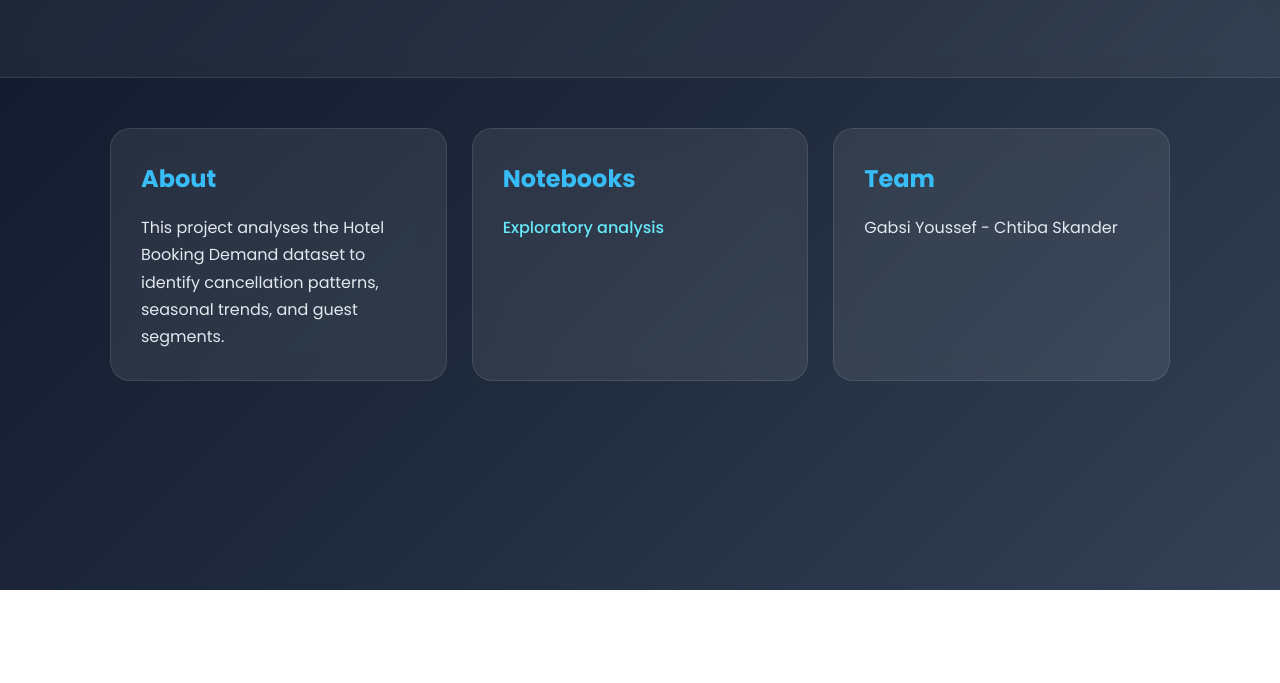
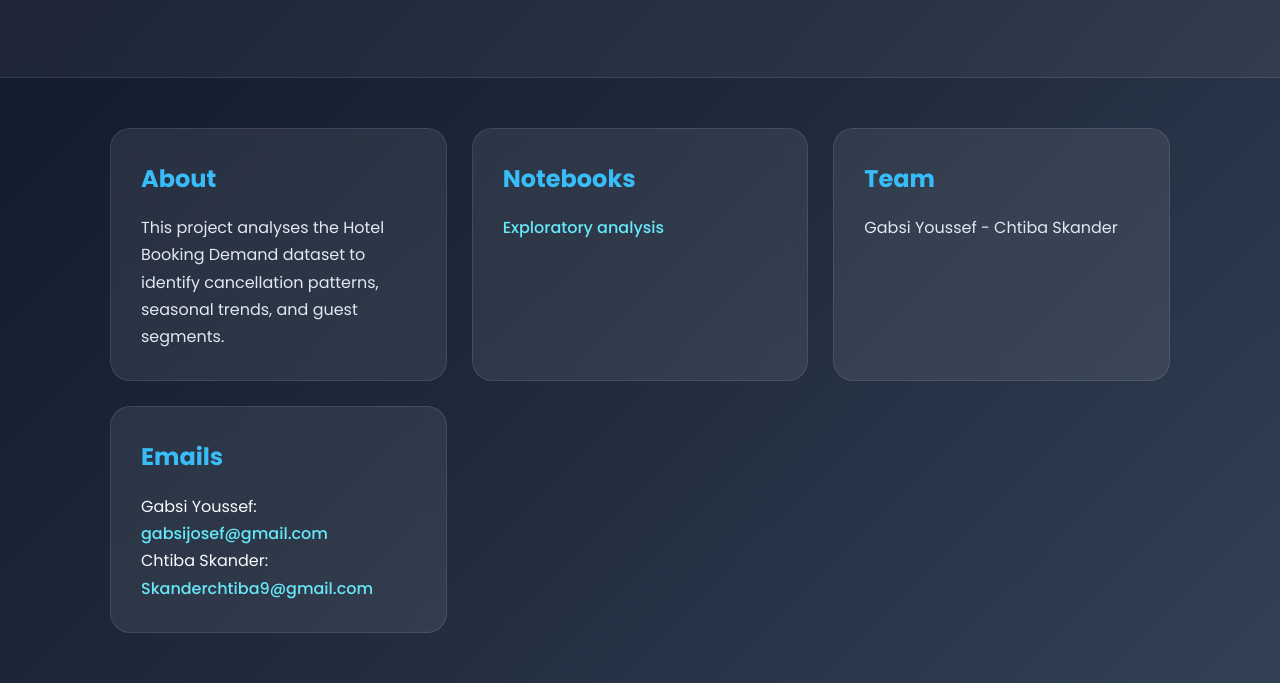
Before and after one commit to GabsiYoussef/Youssef-and-Skander-Project, a plain HTML site: page docs/index.html in a window 1280 px wide. Shown: the part 210-893 px from the top of the page. Before the commit the page ends 800 px from the top, so only its background shows below. Drawn offline with Linux system fonts and the light colour scheme.

Commit message:
Update index.html

```diff
--- a/docs/index.html
+++ b/docs/index.html
@@ -30,6 +30,11 @@
             <h2>Team</h2>
             <p>Gabsi Youssef - Chtiba Skander</p>
         </section>
+        <section>
+            <h2>Emails</h2>
+            Gabsi Youssef: <a href="mailto:gabsijosef@gmail.com">gabsijosef@gmail.com</a><br>
+            Chtiba Skander: <a href="mailto:Skanderchtiba9@gmail.com">Skanderchtiba9@gmail.com</a>
+        </section>
     </main>
     <script src="script.js"></script>
 
```
